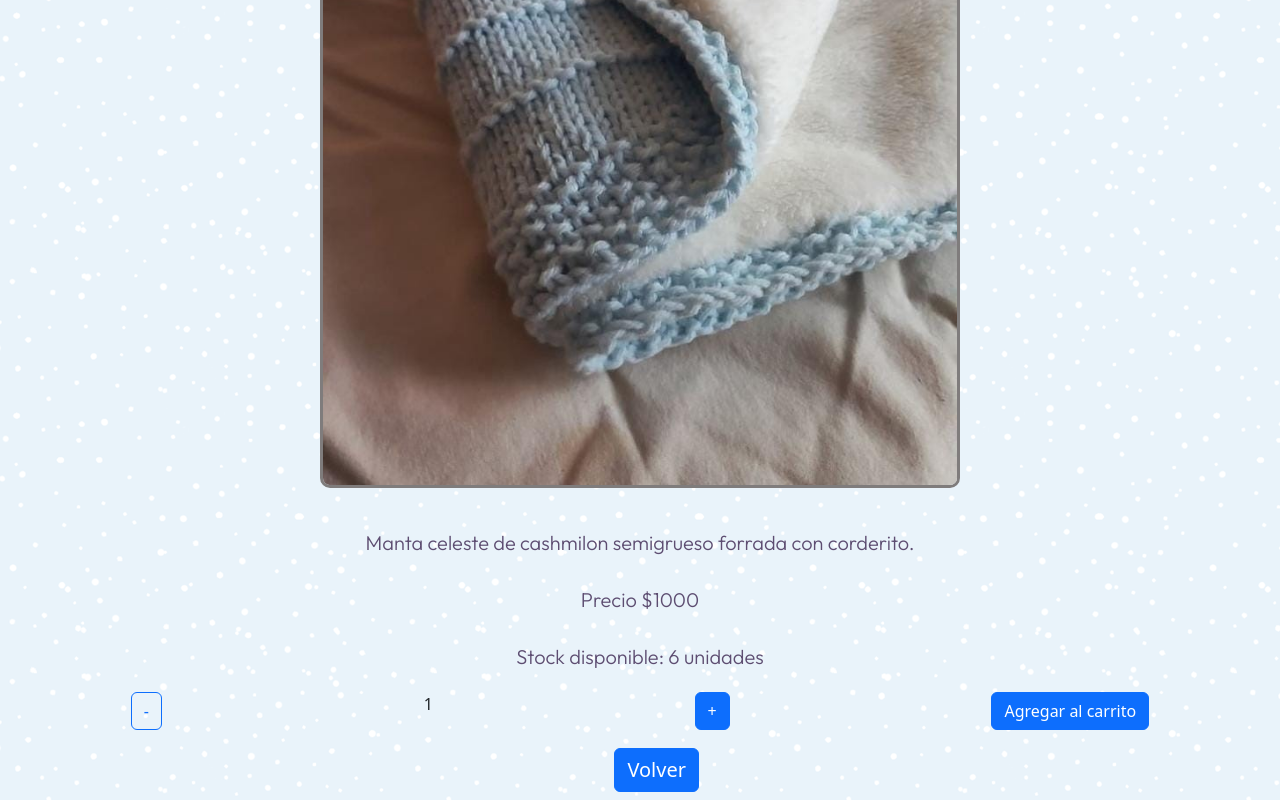
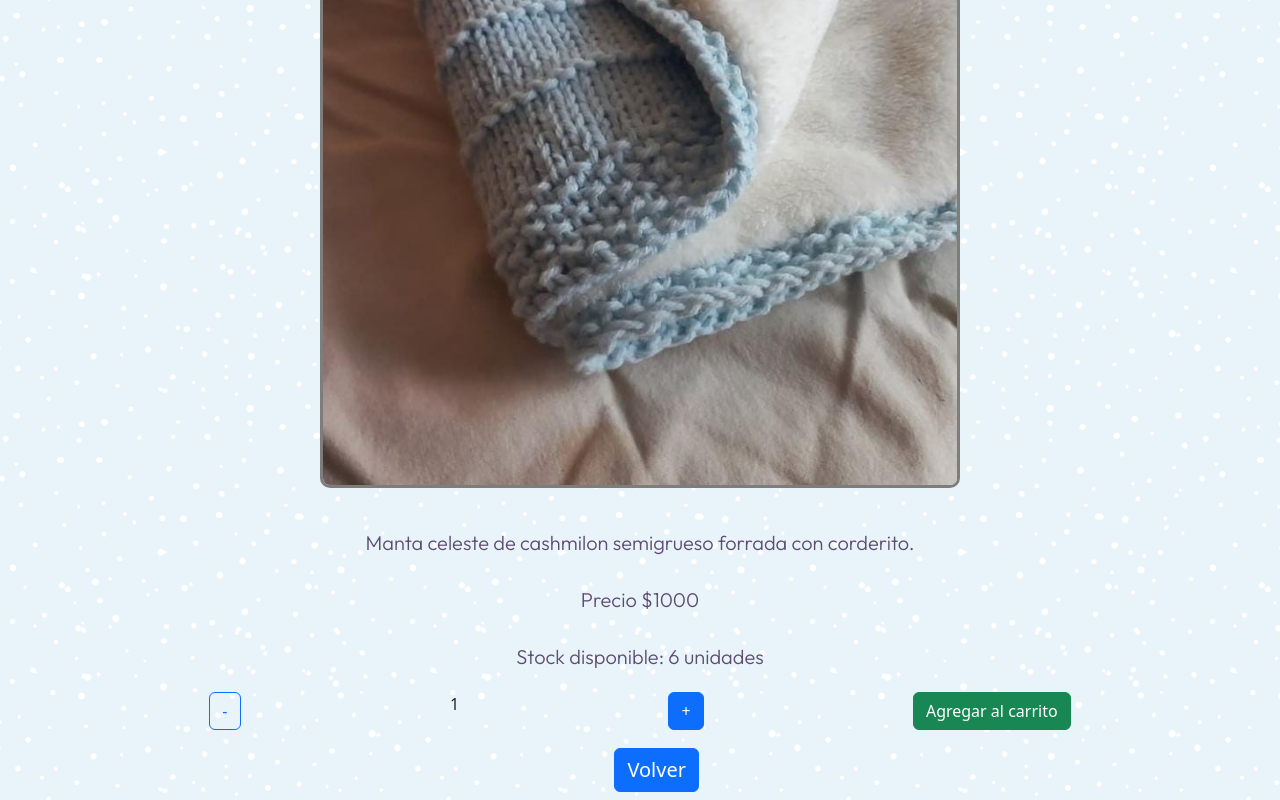
Before and after one commit to Cgz91/ReactJS, a React (Create React App) app: page /item/1 in a window 1280 px wide. Shown: the part 750-1550 px from the top of the page. Built offline with nearby package versions, Linux system fonts and the light colour scheme; the HTML template or start-up script is replaced by a standard one.

Commit message:
contador

```diff
--- a/src/components/Contador/Contador.css
+++ b/src/components/Contador/Contador.css
@@ -11,7 +11,7 @@
 
 .containerContador {
     display: flex;
-    justify-content: space-around;
+    justify-content: space-evenly;
     flex-wrap: wrap;
     margin-bottom: 10px;
     margin-top: 20px;
--- a/src/components/Contador/Contador.js
+++ b/src/components/Contador/Contador.js
@@ -1,14 +1,15 @@
-import { useState } from "react"
+
 import "./Contador.css"
 
-const Contador = ({stock, addToCart}) => {
-    const [counter, setCounter] = useState(1)
+const Contador = ({stock, counter, setCounter, handleAgregar}) => {
+
 
 
 
     const sumar = () => {
         if (counter < stock) {
-        setCounter(counter + 1) }
+        setCounter(counter + 1)
+    }
 
     }
 
@@ -18,13 +19,16 @@ const Contador = ({stock, addToCart}) => {
         }
     }
 
+
+
     return (
         <div className="containerContador">
 
             <button onClick={restar} className="btn btn-outline-primary">  - </button>
-            <span >{counter}</span>
+            <span  >{counter}</span>
             <button onClick={sumar} className="btn btn-primary">  + </button>
-            <button className="btn btn-primary" disabled={counter<=0} onClick={()=> addToCart(counter)} >Agregar al carrito</button>
+
+            <button onClick={handleAgregar} className="btn btn-success" disabled={counter<=0} >Agregar al carrito</button>
 
         </div>
     )
--- a/src/components/Item/Item.js
+++ b/src/components/Item/Item.js
@@ -5,15 +5,6 @@ import './Item.css'
 import {Link} from 'react-router-dom'
 
 const Item = ({producto}) => {
-const [total, setTotal] = useState(0);
-const addToCart = (counter) => {
-
-         setTotal(producto.precio * counter)
-console.log("se agrego al carrito", counter, "unidades de", producto.nombre, "el total es $:", (producto.precio * counter));
-;
-}
-
-
 
     return (
     <div className="producto">
@@ -21,8 +12,8 @@ console.log("se agrego al carrito", counter, "unidades de", producto.nombre, "el
                 <h4 className="tituloItem">{producto.nombre}</h4>
                 <p className="subtituloItem">Precio: ${producto.precio}</p>
                 <Link to={`/item/${producto.id}`} className="btn btn-primary my-2" id="botonVerMas" >Ver mas</Link>
-                <Contador  stock={producto.stock} addToCart={addToCart} />
-                <p className="subtituloItem"> Total : $ {  total } </p>
+                {/* <Contador  stock={producto.stock} />
+                <p className="subtituloItem"> Total : $ </p> */}
                 </div>
                ) }
 
--- a/src/components/ItemDetail/ItemDetail.js
+++ b/src/components/ItemDetail/ItemDetail.js
@@ -1,8 +1,22 @@
 import './ItemDetail.css'
 import {Link} from 'react-router-dom'
 import Contador from '../Contador/Contador'
+import { useState } from 'react'
 
 const ItemDetail = ({item }) => {
+
+    const [cantidad, setCantidad] = useState(1)
+
+
+    const handleAgregar =() => {
+        const itemToCart = {
+            id: item.id,
+            nombre:item.nombre,
+            precio: item.precio,
+            cantidad
+        }
+        console.log( itemToCart)
+    }
 
     return (
         <div>
@@ -13,7 +27,12 @@ const ItemDetail = ({item }) => {
             <h4 className="subtituloDetail"> Precio ${item.precio}</h4>
             <p className="subtituloDetail">Stock disponible: {item.stock } unidades </p>
 
-            <Contador stock={item.stock}  />
+            <Contador
+            stock={item.stock}
+            counter ={cantidad}
+            setCounter={setCantidad}
+            handleAgregar ={handleAgregar} />
+
             <Link to='/itemListContainer' className="btn btn-primary my-2" id='botonVolver'>Volver</Link>
         </div>
     )
```
Also changed, not shown: src/components/Select/Select.js (added).
